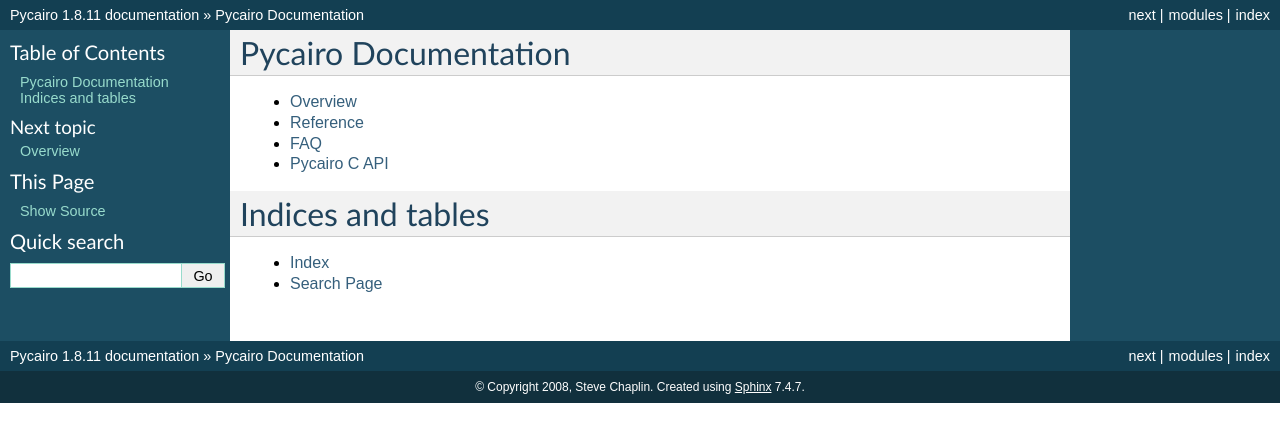
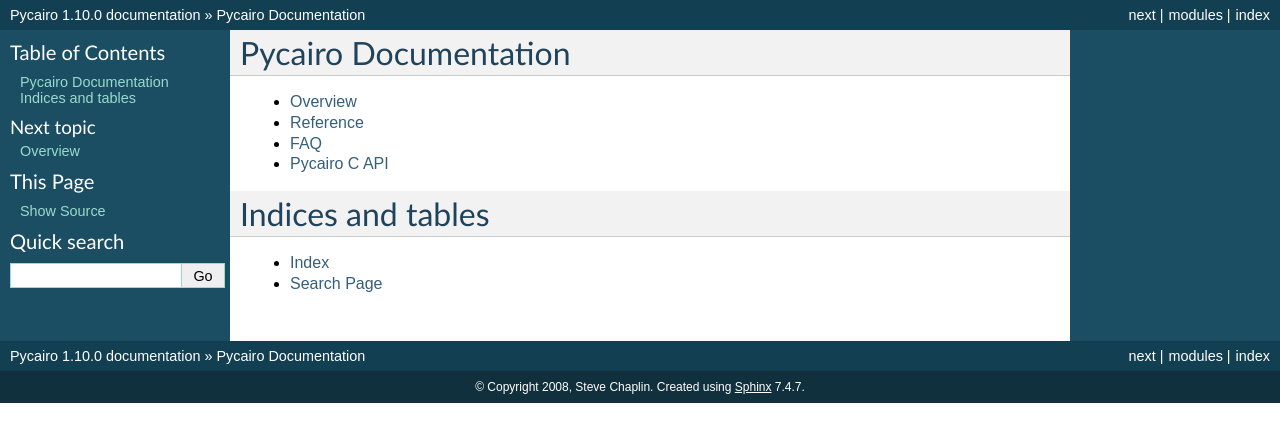
Before and after one commit to dieterv/py2cairo, a Sphinx documentation site: the page built from doc/index.rst, in a window 1280 px wide. Shown: the top 442 px of the page. Built offline with Sphinx 7.4.7, drawn with Linux system fonts in a browser that asks for light colours.

Commit message:
=== Py2cairo 1.10.0 ===

```diff
--- a/doc/conf.py
+++ b/doc/conf.py
@@ -48,9 +48,9 @@
 # built documents.
 #
 # The short X.Y version.
-version = '1.8'
+version = '1.10'
 # The full version, including alpha/beta/rc tags.
-release = '1.8.11'
+release = '1.10.0'
 
 # The language for content autogenerated by Sphinx. Refer to documentation
 # for a list of supported languages.
```
Also changed, not shown: 4 other files.
